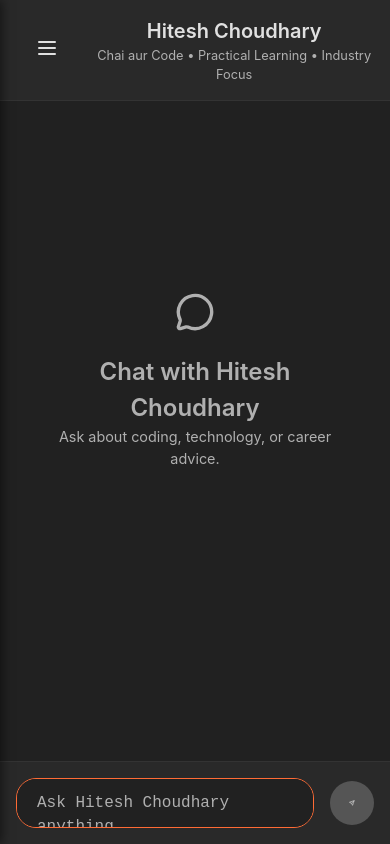
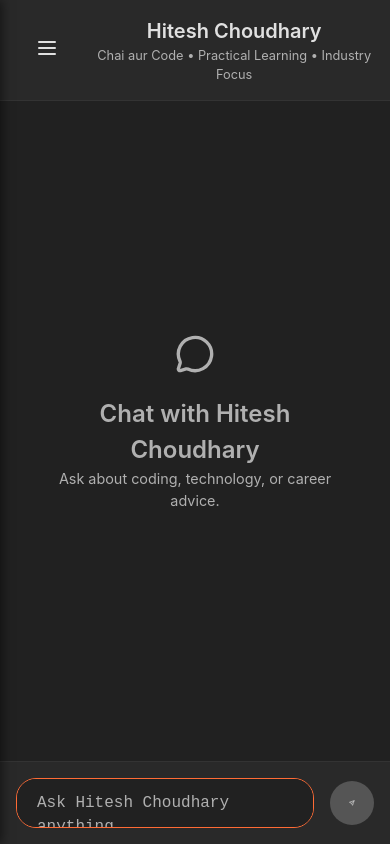
Before and after one commit to Ashwinumbarkar20/Persona-AI-chattingBot, a React (Vite) app in the folder FrontEnd/vite-project/: page / in a window 390 px wide. Built offline with nearby package versions, Linux system fonts and the light colour scheme.

Commit message:
height corrected

```diff
--- a/FrontEnd/vite-project/src/Component/PersonaChatbot.css
+++ b/FrontEnd/vite-project/src/Component/PersonaChatbot.css
@@ -434,6 +434,7 @@
 
   .chat-pane {
     flex-grow: 1;
+    overflow-y: auto;
   }
 
   .chat-header {
@@ -442,7 +443,7 @@
   }
 
   .messages {
-    padding: 0.5rem;
+    padding-top: 101px;
     overflow-y: scroll;
     scrollbar-width: none;
   }
```
